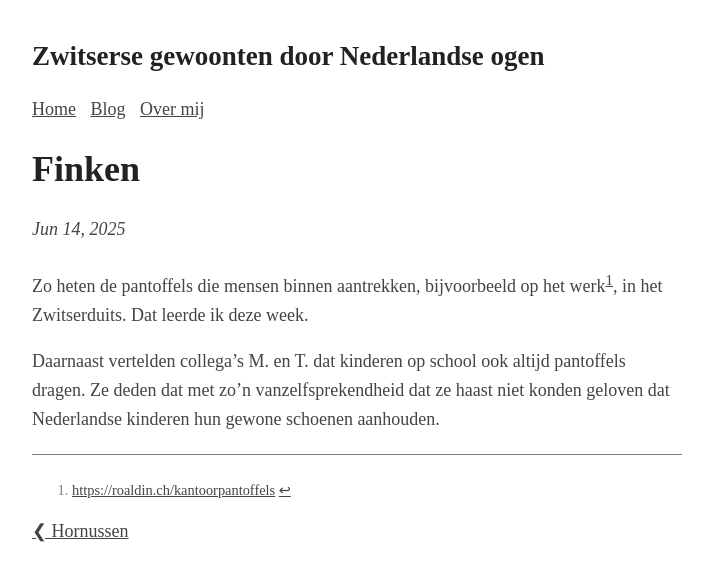
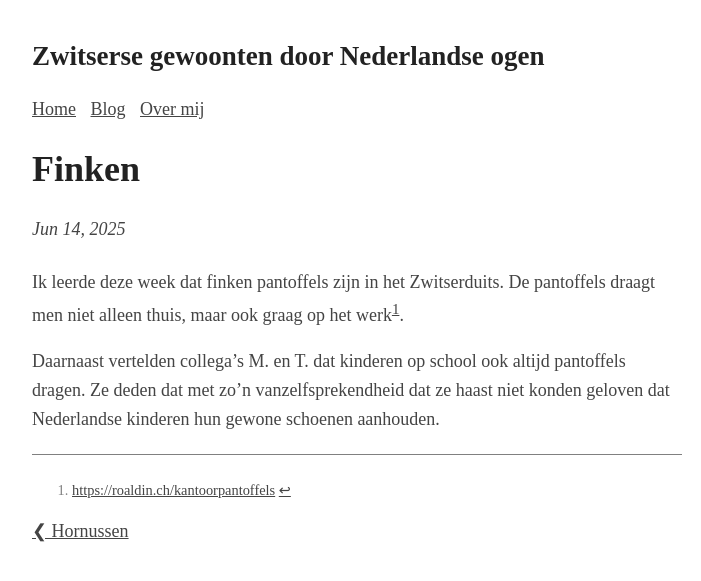
Before and after one commit to Roald87/roaldin.ch, a Jekyll site: the page built from _posts/2025-06-14-finken.md, in a window 1280 px wide. Shown: the top 581 px of the page, without its empty margins (283-984 px from the left). Built offline with Jekyll 4.4.1, drawn with Linux system fonts in a browser that asks for light colours; comment, search, counter and statistics services are not loaded.

Commit message:
rewrite first part

```diff
--- a/_posts/2025-06-14-finken.md
+++ b/_posts/2025-06-14-finken.md
@@ -4,7 +4,7 @@ title: Finken
 image:
 ---
 
-Zo heten de pantoffels die mensen binnen aantrekken, bijvoorbeeld op het werk[^1], in het Zwitserduits. Dat leerde ik deze week.
+Ik leerde deze week dat finken pantoffels zijn in het Zwitserduits. De pantoffels draagt men niet alleen thuis, maar ook graag op het werk[^1].
 
 Daarnaast vertelden collega's M. en T. dat kinderen op school ook altijd pantoffels dragen. Ze deden dat met zo'n vanzelfsprekendheid dat ze haast niet konden geloven dat Nederlandse kinderen hun gewone schoenen aanhouden.
 
```
